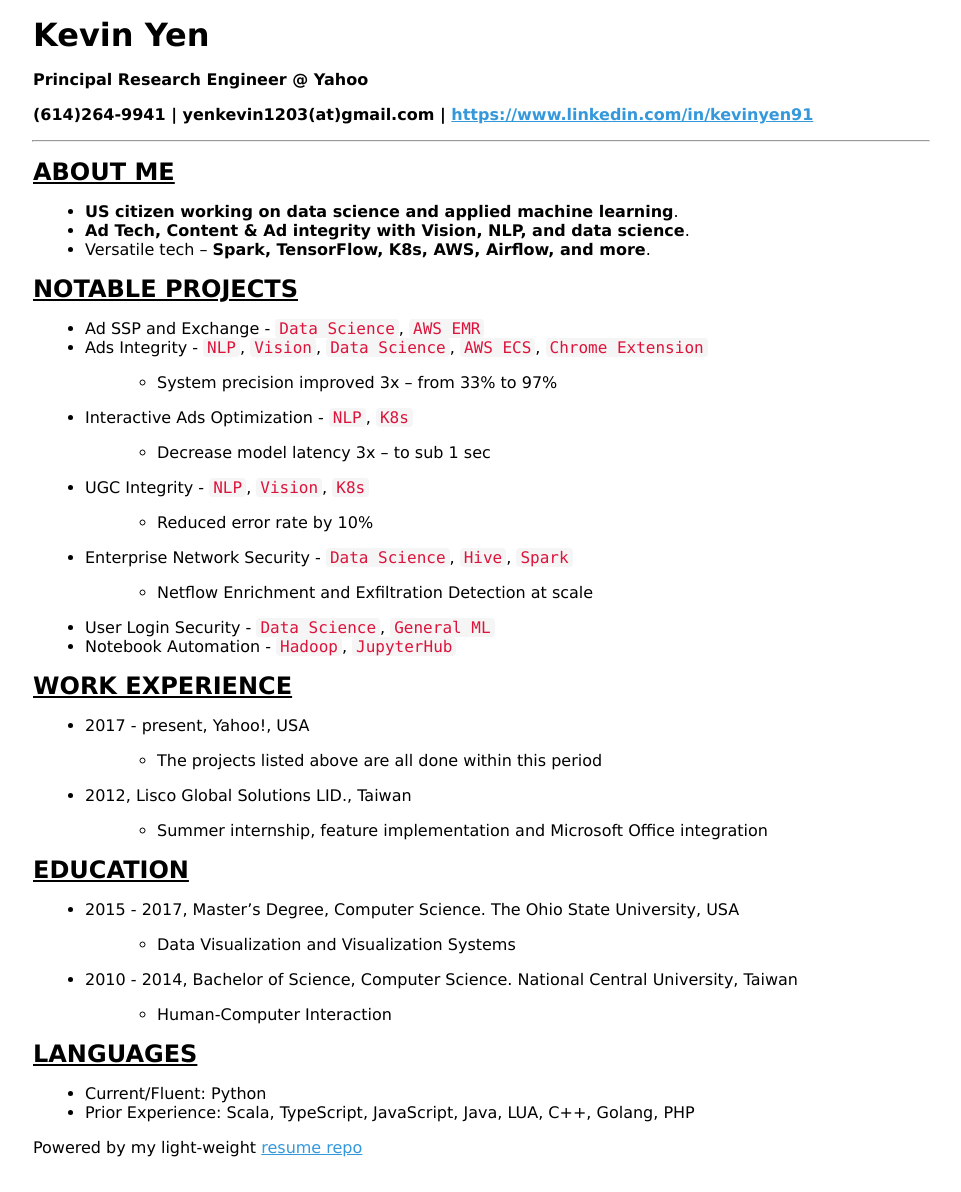
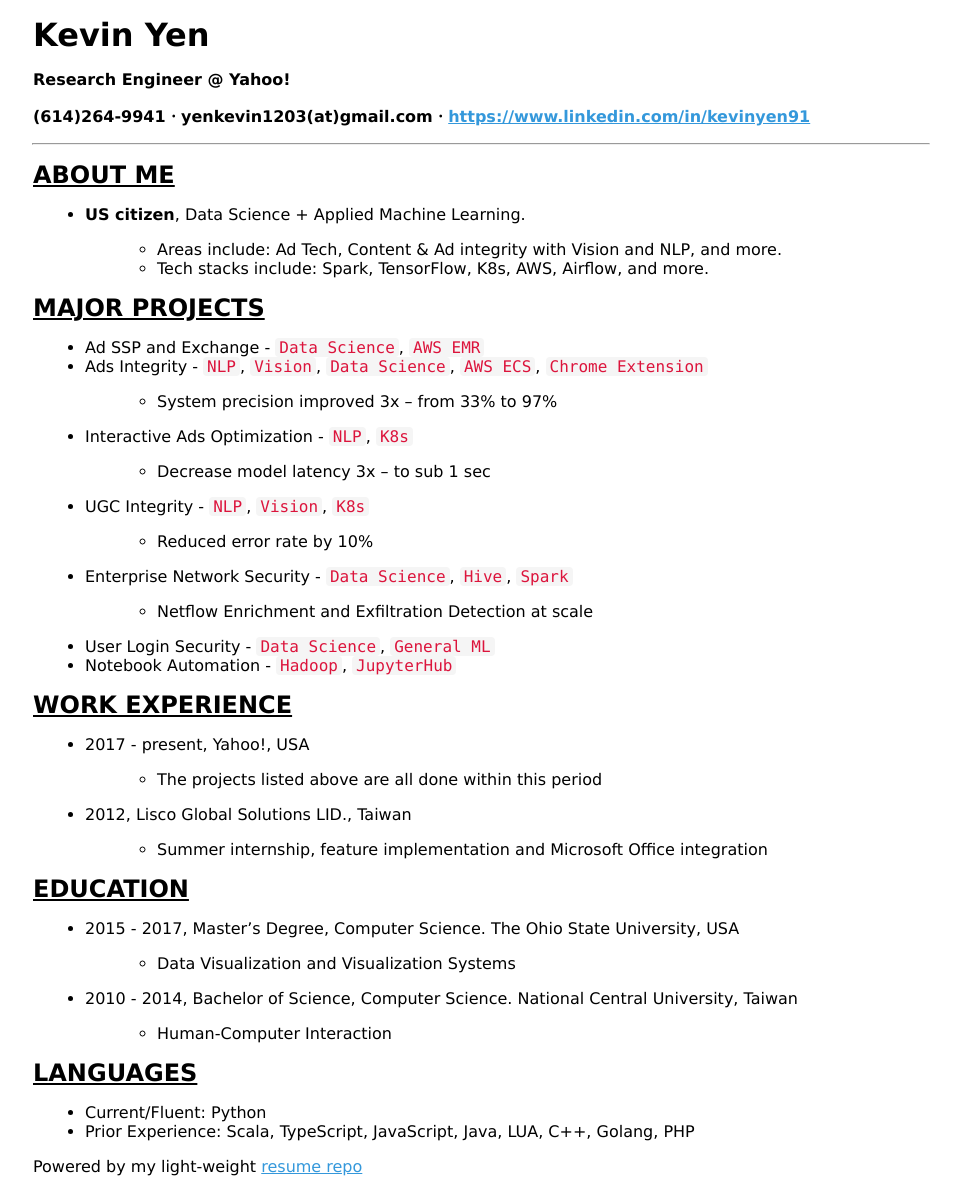
Before and after one commit to NivekNey/NivekNey.github.io, a Jekyll site: the page built from index.md, in a window 1280 px wide. Shown: the whole page, without its empty margins (159-1120 px from the left). Built offline with Jekyll 4.4.1, drawn with Linux system fonts in a browser that asks for light colours.

Commit message:
Update index.md

```diff
--- a/index.md
+++ b/index.md
@@ -4,23 +4,23 @@ title: Kevin Yen
 ---
 # Kevin Yen
 
-#### Principal Research Engineer @ Yahoo
+#### Research Engineer @ Yahoo!
 
 <h4 id="webaddress">
 (614)264-9941
-| yenkevin1203(at)gmail.com
-| <a href="https://www.linkedin.com/in/kevinyen91">https://www.linkedin.com/in/kevinyen91</a>
+⸱ yenkevin1203(at)gmail.com
+⸱ <a href="https://www.linkedin.com/in/kevinyen91">https://www.linkedin.com/in/kevinyen91</a>
 </h4>
 
 <hr>
 
 ## About me
 
--   __US citizen working on data science and applied machine learning__.
--   __Ad Tech, Content & Ad integrity with Vision, NLP, and data science__.
--   Versatile tech -- __Spark, TensorFlow, K8s, AWS, Airflow, and more__.
+* __US citizen__, Data Science + Applied Machine Learning.
+  * Areas include: Ad Tech, Content & Ad integrity with Vision and NLP, and more.
+  * Tech stacks include: Spark, TensorFlow, K8s, AWS, Airflow, and more.
 
-## Notable Projects
+## Major Projects
 
 * Ad SSP and Exchange - `Data Science`, `AWS EMR`
 * Ads Integrity - `NLP`, `Vision`, `Data Science`, `AWS ECS`, `Chrome Extension`
```
